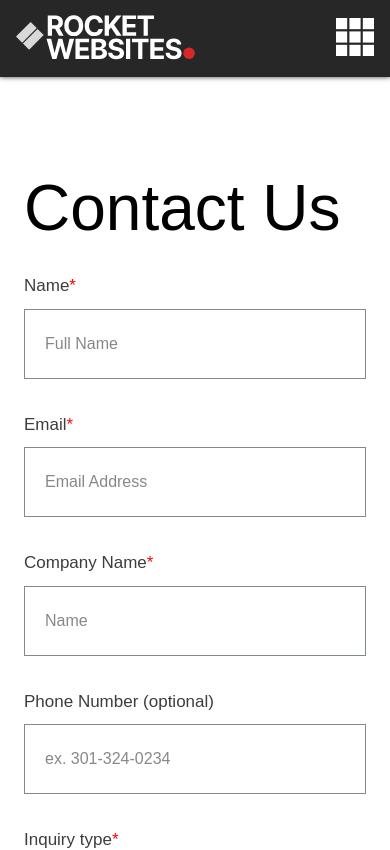
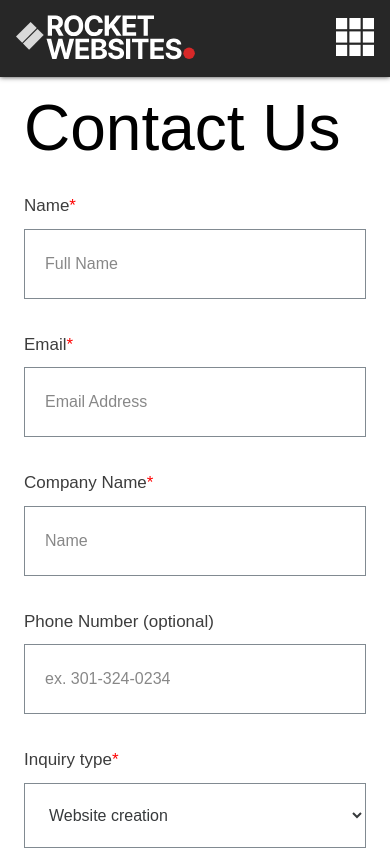
Before and after one commit to will-flores1/marketing-website-theme, a SvelteKit app: page /contact in a window 390 px wide. Shown: the top 850 px of the page. Built offline with nearby package versions, Linux system fonts and the light colour scheme; a web font is replaced by a local one.

Commit message:
Fix padding mobile

```diff
--- a/src/routes/contact/+page.svelte
+++ b/src/routes/contact/+page.svelte
@@ -249,7 +249,7 @@
 
 	@media screen and (max-width: 992px) {
 		.contact-form {
-			padding: 5rem 1.5rem 1.5rem 1.5rem;
+			padding: 0rem 1.5rem 1.5rem 1.5rem;
 		}
 	}
 </style>
```
